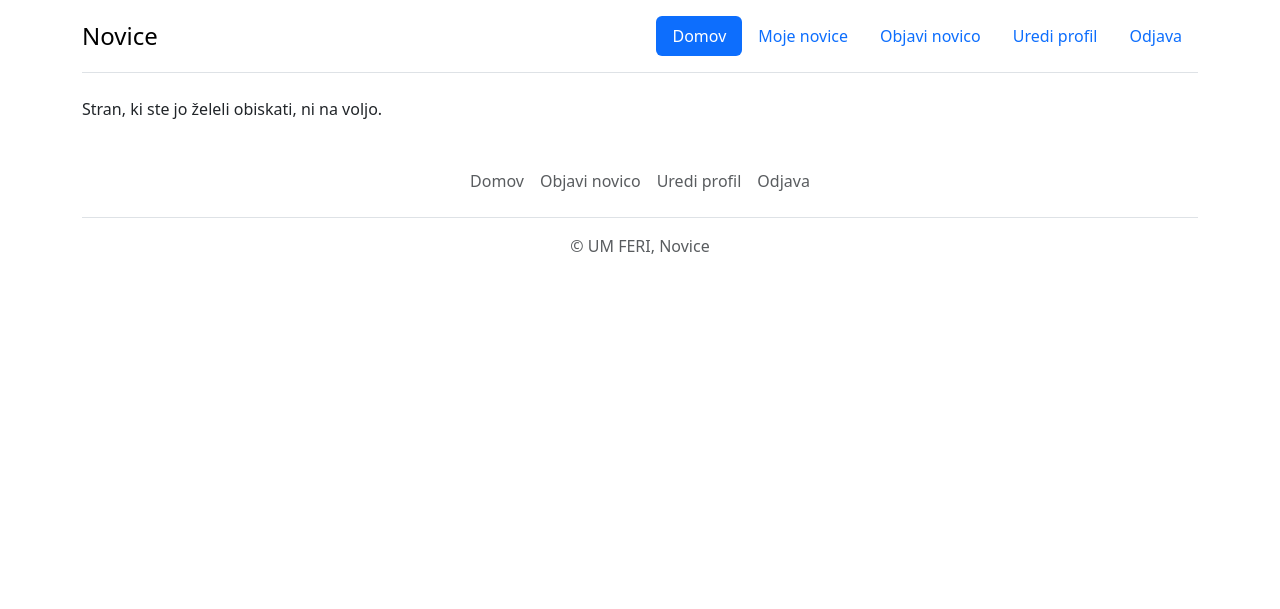
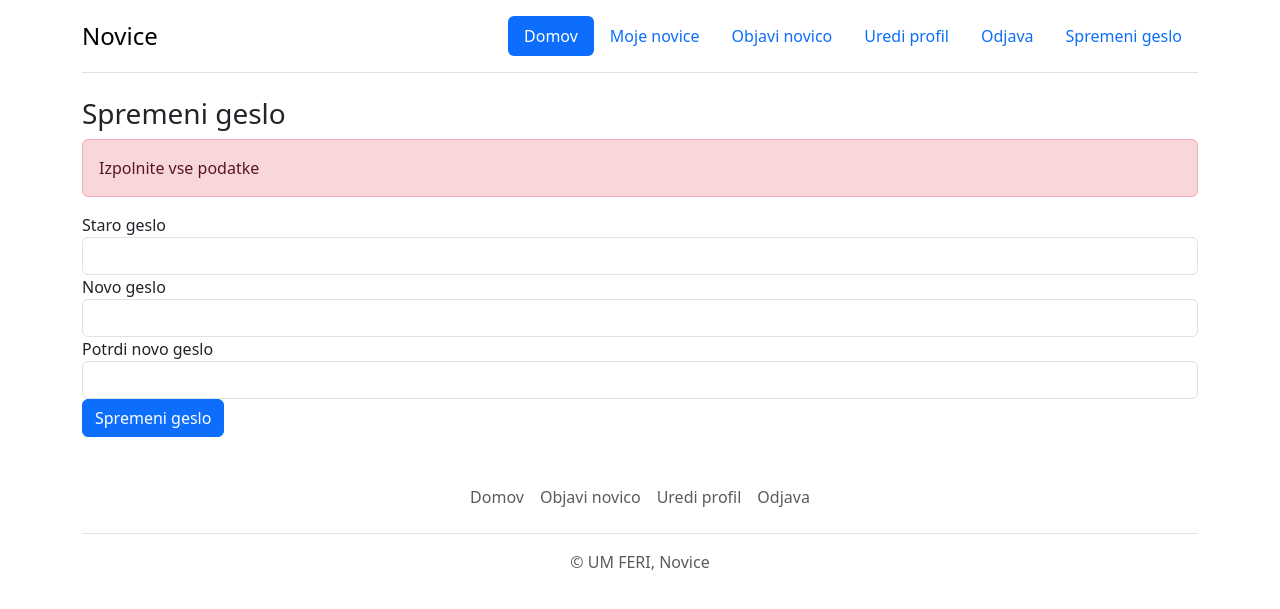
Before and after one commit to Albatrin/RAIN, a PHP site: page /users/password?error=1 in a window 1280 px wide. Shown: the top 609 px of the page. Run offline with PHP 8.4, Linux system fonts and the light colour scheme; the visitor is signed in with stand-in values (Sample User, id 1); a stand-in replaces the project's code that opens the database connection.

Commit message:
Dodana funckiionalnost za spremeninjanje gesla

```diff
--- a/controllers/users_controller.php
+++ b/controllers/users_controller.php
@@ -23,23 +23,20 @@ class users_controller
     }
 
     function store(){
-        //Preveri če so vsi podatki izpolnjeni
         if(empty($_POST["username"]) || empty($_POST["email"]) || empty($_POST["password"])){
             header("Location: /users/create?error=1");
         }
-        //Preveri če se gesli ujemata
         else if($_POST["password"] != $_POST["repeat_password"]){
             header("Location: /users/create?error=2");
         }
-        //Preveri ali uporabniško ime obstaja
+        // ali uporabniško ime obstaja
         else if(User::is_available($_POST["username"])){
             header("Location: /users/create?error=3");
         }
-        //Podatki so pravilno izpolnjeni, registriraj uporabnika
         else if(User::create($_POST["username"], $_POST["email"], $_POST["password"])){
             header("Location: /auth/login");
         }
-        //Prišlo je do napake pri registraciji
+
         else{
             header("Location: /users/create?error=4");
         }
@@ -87,4 +84,67 @@ class users_controller
         }
         die();
     }
+
+    function password(){
+        if (!isset($_SESSION["USER_ID"])) {
+           return call('pages', 'error');
+       }
+
+       $error = "";
+       $success = "";
+
+       if(isset($_GET["error"])){
+           switch($_GET["error"]){
+               case 1: $error = "Izpolnite vse podatke"; break;
+               case 2: $error = "Staro geslo ni pravilno."; break;
+               case 3: $error = "Novi gesli se ne ujemata."; break;
+               case 4: $error = "Prišlo je do napake pri posodobitvi gesla."; break;
+               default: $error = "Prišlo je do napake.";
+           }
+       }
+
+       if(isset($_GET["success"])){
+           $success = "Geslo je bilo uspešno posodobljeno!";
+       }
+
+       require_once('views/users/password.php');
+   }
+
+   function update_password() {
+    if(!isset($_SESSION["USER_ID"])){
+        header("Location: /pages/error");
+        die();
+    }
+
+    if(empty($_POST["old_password"]) || empty($_POST["new_password"]) || empty($_POST["confirm_password"])){
+        header("Location: /users/password?error=1");
+        die();
+    }
+
+    $user = User::find($_SESSION["USER_ID"]);
+
+    if(!password_verify($_POST["old_password"], $user->password)){
+        header("Location: /users/password?error=2");
+        die();
+    }
+
+    if($_POST["new_password"] !== $_POST["confirm_password"]){
+        header("Location: /users/password?error=3");
+        die();
+    }
+
+    // Update password
+    $db = Db::getInstance();
+    $new_password = password_hash($_POST["new_password"], PASSWORD_DEFAULT);
+    $id = $_SESSION["USER_ID"];
+
+    $query = "UPDATE users SET password = '$new_password' WHERE id = $id LIMIT 1";
+
+    if($db->query($query)){
+        header("Location: /users/password?success=1"); // Redirect with success flag
+    } else {
+        header("Location: /users/password?error=4");
+    }
+    die();
 }
+}
--- a/models/articles.php
+++ b/models/articles.php
@@ -26,7 +26,7 @@ class Article
         $this->abstract = $abstract;
         $this->text = $text;
         $this->date = $date;
-        $this->user = User::find($user_id); //naložimo podatke o uporabniku
+        $this->user = User::find($user_id);
     }
 
     // Metoda, ki iz baze vrne vse novice
--- a/routes.php
+++ b/routes.php
@@ -31,7 +31,7 @@ $controllers = array(
 );
 // Če je prijavljen, mu dovolimo še urejanje profila, odjavo in objavo novic
 if(isset($_SESSION["USER_ID"])){
-  $controllers['users'] = array_merge($controllers['users'], ['edit', 'update']);
+  $controllers['users'] = array_merge($controllers['users'], ['edit', 'update','password','update_password']);
   $controllers['auth'] = array_merge($controllers['auth'], ['logout']);
   $controllers['articles'] = array_merge($controllers['articles'], ['create'], ['store'], ['list'], ['update'], ['edit'], ['delete']);
 }
--- a/views/layout.php
+++ b/views/layout.php
@@ -23,6 +23,7 @@
                 <li class="nav-item"><a href="/articles/create" class="nav-link">Objavi novico</a></li>
                 <li class="nav-item"><a href="/users/edit" class="nav-link">Uredi profil</a></li>
                 <li class="nav-item"><a href="/auth/logout" class="nav-link">Odjava</a></li>
+                <li class="nav-item"><a href="/users/password" class="nav-link">Spremeni geslo</a></li>
                 <?php
             } else{
                 ?>
--- a/views/users/password.php
+++ b/views/users/password.php
@@ -1,23 +1,31 @@
 <div class="container">
     <h3>Spremeni geslo</h3>
+
+    <?php if (!empty($error)): ?>
+        <div class="alert alert-danger" role="alert">
+            <?php echo $error; ?>
+        </div>
+    <?php endif; ?>
+
+    <?php if (!empty($success)): ?>
+        <div class="alert alert-success" role="alert">
+            <?php echo $success; ?>
+        </div>
+    <?php endif; ?>
+
     <form action="/users/update_password" method="POST">
-        <div class="form-group mb-3">
-            <label for="old_password">Staro geslo:</label>
+        <div class="form-group">
+            <label for="old_password">Staro geslo</label>
             <input type="password" id="old_password" name="old_password" class="form-control" required>
         </div>
-
-        <div class="form-group mb-3">
-            <label for="new_password">Novo geslo:</label>
+        <div class="form-group">
+            <label for="new_password">Novo geslo</label>
             <input type="password" id="new_password" name="new_password" class="form-control" required>
         </div>
-
-        <div class="form-group mb-3">
-            <label for="confirm_new_password">Potrdi novo geslo:</label>
-            <input type="password" id="confirm_new_password" name="confirm_new_password" class="form-control" required>
+        <div class="form-group">
+            <label for="confirm_password">Potrdi novo geslo</label>
+            <input type="password" id="confirm_password" name="confirm_password" class="form-control" required>
         </div>
-
-        <div class="form-group">
-            <button type="submit" class="btn btn-primary">Spremeni geslo</button>
-        </div>
+        <button type="submit" class="btn btn-primary">Spremeni geslo</button>
     </form>
 </div>
```
Also changed, not shown: controllers/articles_controller.php (+5 -7 lines).
